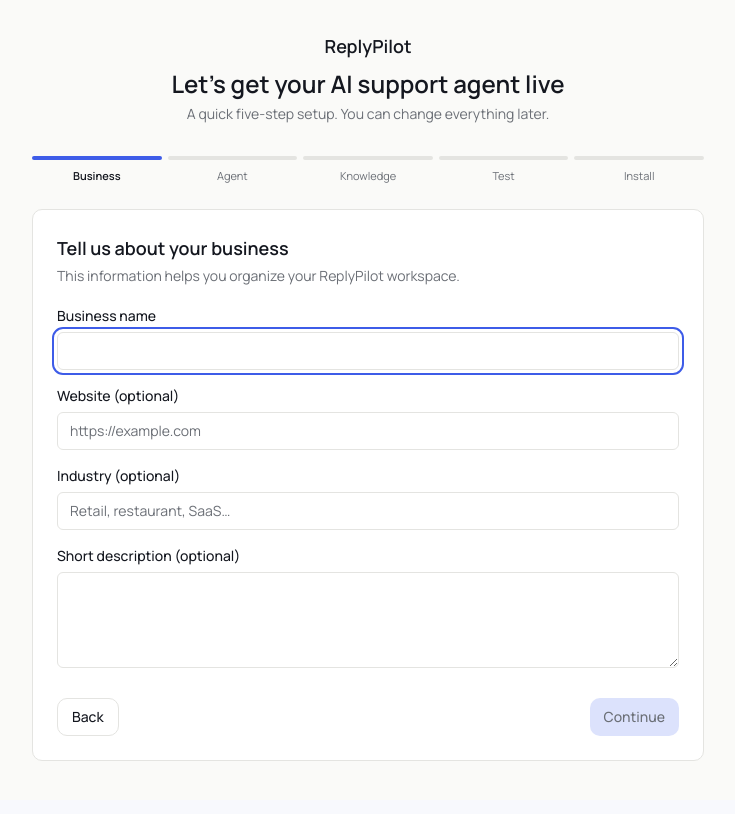
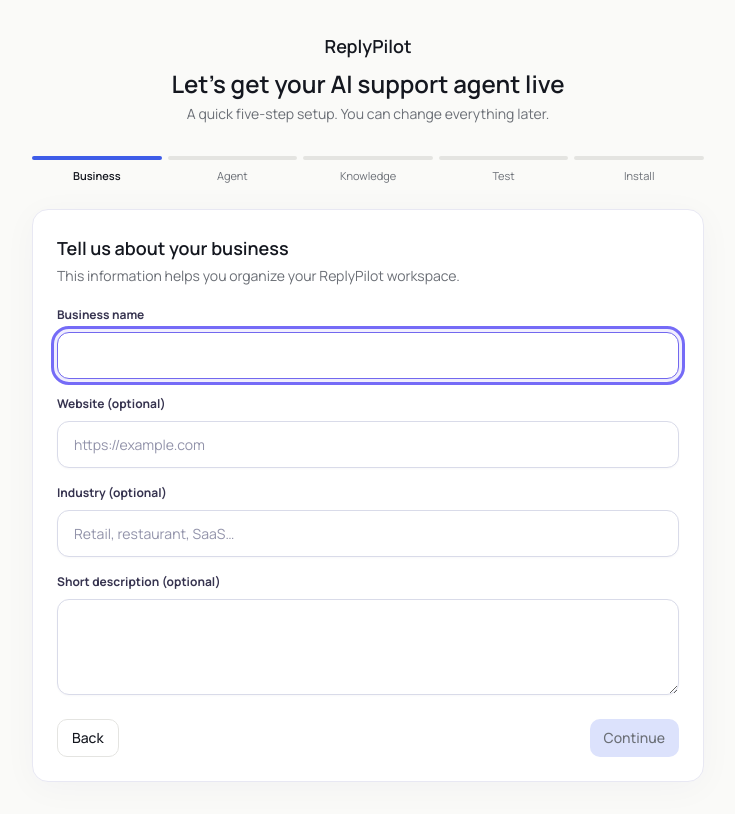
Before and after one commit to prohz189hh-boop/replybot-vercel, a Next.js app: page /onboarding in a window 1280 px wide. Shown: the whole page, without its empty margins (272-1007 px from the left). Built offline with nearby package versions, Linux system fonts and the light colour scheme.

Commit message:
Apply polished design tokens across dashboard panels and forms

```diff
--- a/src/components/ui/primitives.tsx
+++ b/src/components/ui/primitives.tsx
@@ -1,7 +1,7 @@
 import { HTMLAttributes } from "react";
 
 export function Panel({ className = "", ...props }: HTMLAttributes<HTMLDivElement>) {
-  return <div className={`rounded-md border border-line bg-white ${className}`} {...props} />;
+  return <div className={`rounded-2xl border border-[#E8E8F3] bg-white shadow-[0_6px_35px_rgba(26,23,71,.035)] ${className}`} {...props} />;
 }
 
 const STATUS_STYLES: Record<string, string> = {
@@ -48,7 +48,7 @@
   action?: React.ReactNode;
 }) {
   return (
-    <div className="flex flex-col items-center justify-center rounded-md border border-dashed border-line px-6 py-16 text-center">
+    <div className="flex flex-col items-center justify-center rounded-2xl border border-dashed border-[#D9D6F5] bg-gradient-to-br from-white to-[#FAF9FF] px-6 py-16 text-center">
       <p className="text-base font-medium text-ink">{title}</p>
       <p className="mt-1 max-w-sm text-sm text-muted">{description}</p>
       {action && <div className="mt-4">{action}</div>}
@@ -58,16 +58,16 @@
 
 export function FieldLabel({ children, htmlFor }: { children: React.ReactNode; htmlFor?: string }) {
   return (
-    <label htmlFor={htmlFor} className="mb-1.5 block text-sm font-medium text-ink">
+    <label htmlFor={htmlFor} className="mb-2 block text-[12px] font-bold text-[#36334F]">
       {children}
     </label>
   );
 }
 
 export const inputClasses =
-  "w-full rounded-sm border border-line bg-white px-3 py-2 text-sm text-ink placeholder:text-muted focus-visible:outline-2 focus-visible:outline-signal";
+  "rp-field";
 
 export function ErrorText({ children }: { children: React.ReactNode }) {
   if (!children) return null;
-  return <p className="mt-1.5 text-sm text-danger">{children}</p>;
+  return <p className="mt-2 text-[12px] font-medium text-danger">{children}</p>;
 }
```
